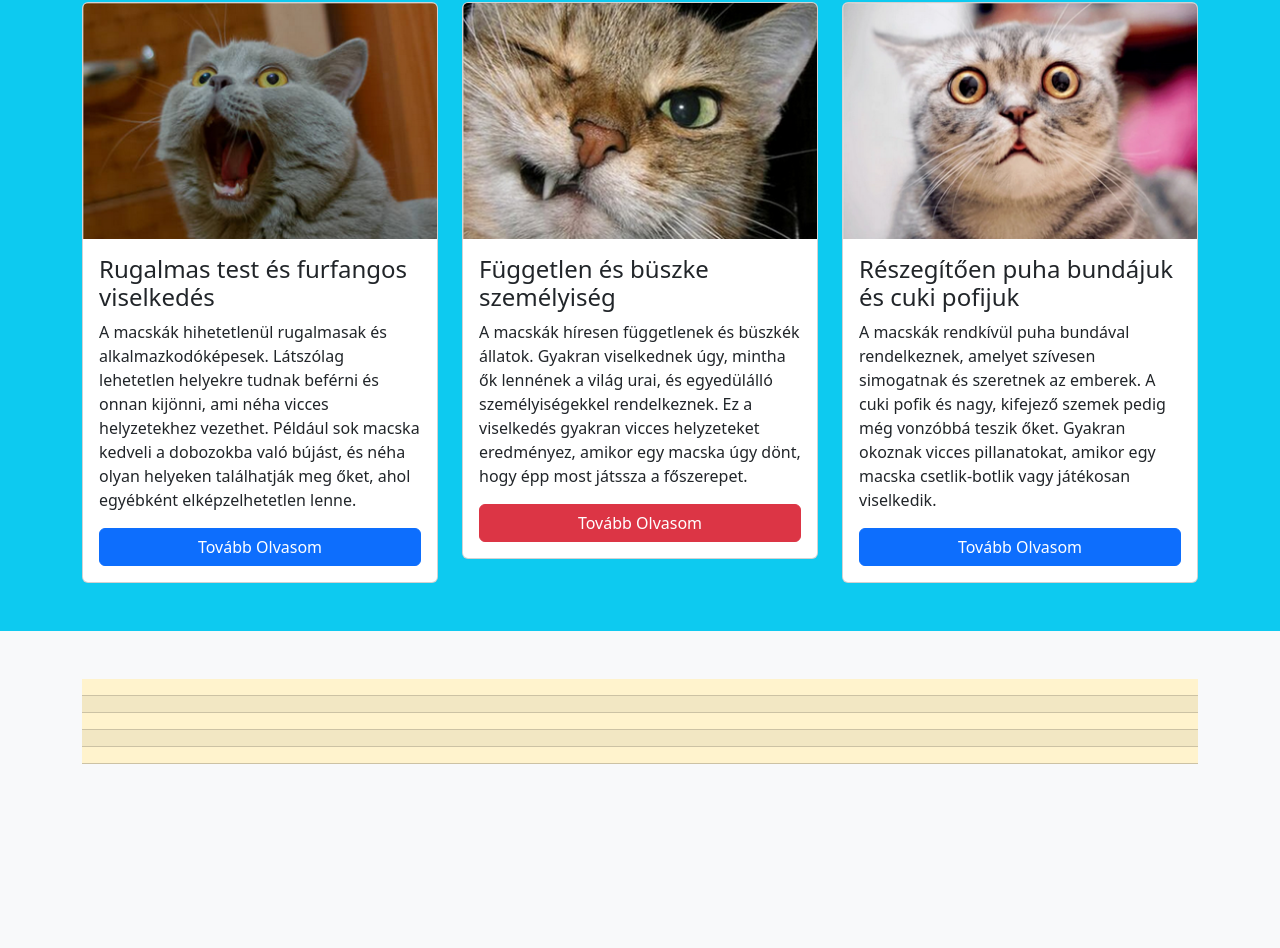
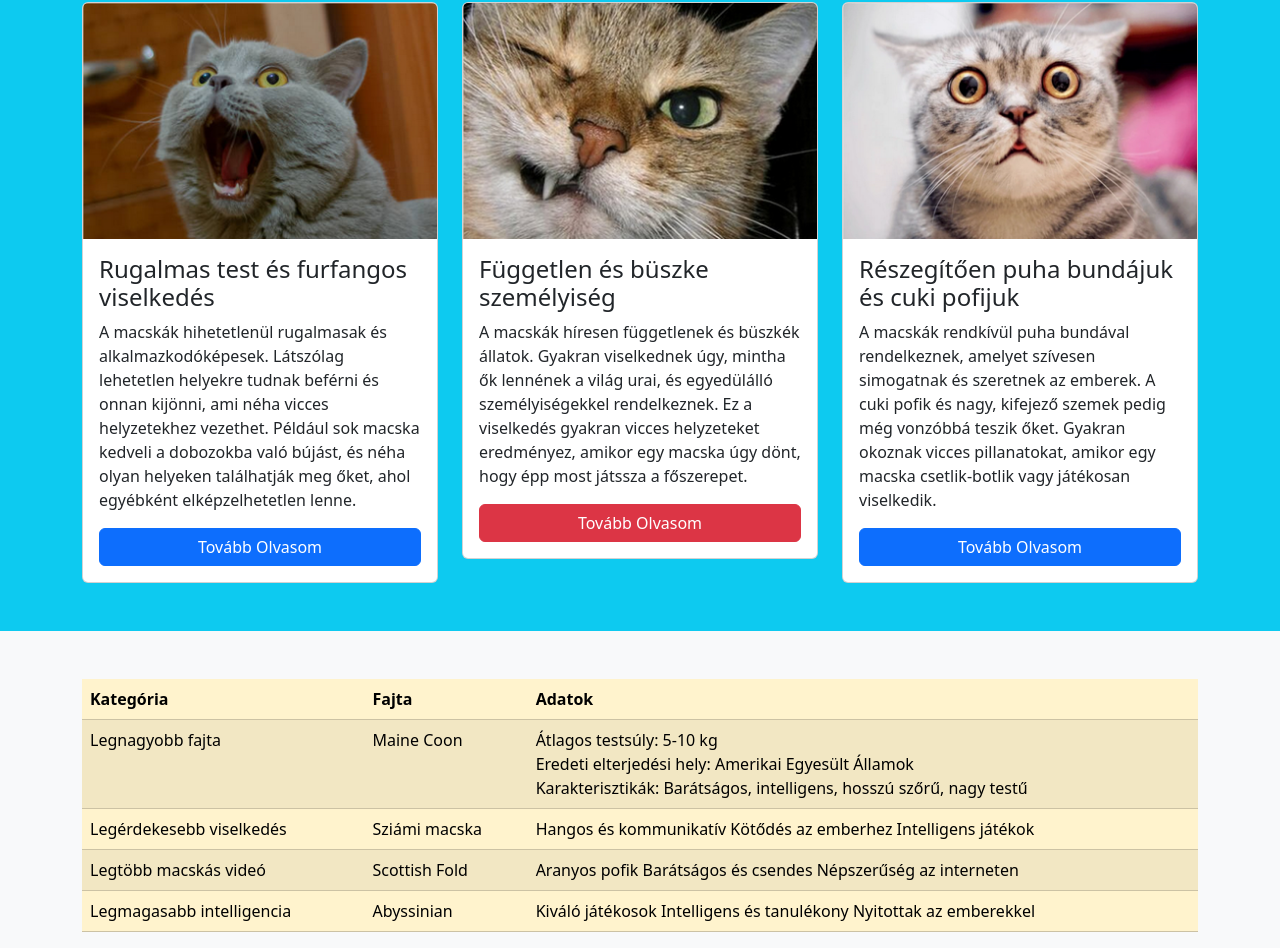
Before and after one commit to molnarjEtvs/cicas, a plain HTML site: page index.html in a window 1280 px wide. Shown: the part 681-1629 px from the top of the page. Before the commit the page ends 1461 px from the top, so only its background shows below. Drawn offline with nearby package versions, Linux system fonts and the light colour scheme.

Commit message:
táblázat section:kész

```diff
--- a/index.html
+++ b/index.html
@@ -128,31 +128,31 @@
                     <table class="table table-warning table-striped table-hover">
                         <thead>
                             <tr>
-                                <th></th>
-                                <th></th>
-                                <th></th>
+                                <th>Kategória</th>
+                                <th>Fajta</th>
+                                <th>Adatok</th>
                             </tr>
                         </thead>
                         <tbody>
                             <tr>
-                                <td></td>
-                                <td></td>
-                                <td></td>
+                                <td>Legnagyobb fajta</td>
+                                <td>Maine Coon</td>
+                                <td>Átlagos testsúly: 5-10 kg <br> Eredeti elterjedési hely: Amerikai Egyesült Államok <br>Karakterisztikák: Barátságos, intelligens, hosszú szőrű, nagy testű</td>
                             </tr>
                             <tr>
-                                <td></td>
-                                <td></td>
-                                <td></td>
+                                <td>Legérdekesebb viselkedés</td>
+                                <td>Sziámi macska</td>
+                                <td>Hangos és kommunikatív Kötődés az emberhez Intelligens játékok</td>
                             </tr>
                             <tr>
-                                <td></td>
-                                <td></td>
-                                <td></td>
+                                <td>Legtöbb macskás videó</td>
+                                <td>Scottish Fold</td>
+                                <td>Aranyos pofik	Barátságos és csendes	Népszerűség az interneten</td>
                             </tr>
                             <tr>
-                                <td></td>
-                                <td></td>
-                                <td></td>
+                                <td>Legmagasabb intelligencia</td>
+                                <td>Abyssinian</td>
+                                <td>Kiváló játékosok	Intelligens és tanulékony	Nyitottak az emberekkel </td>
                             </tr>
                         </tbody>
                     </table>
```
